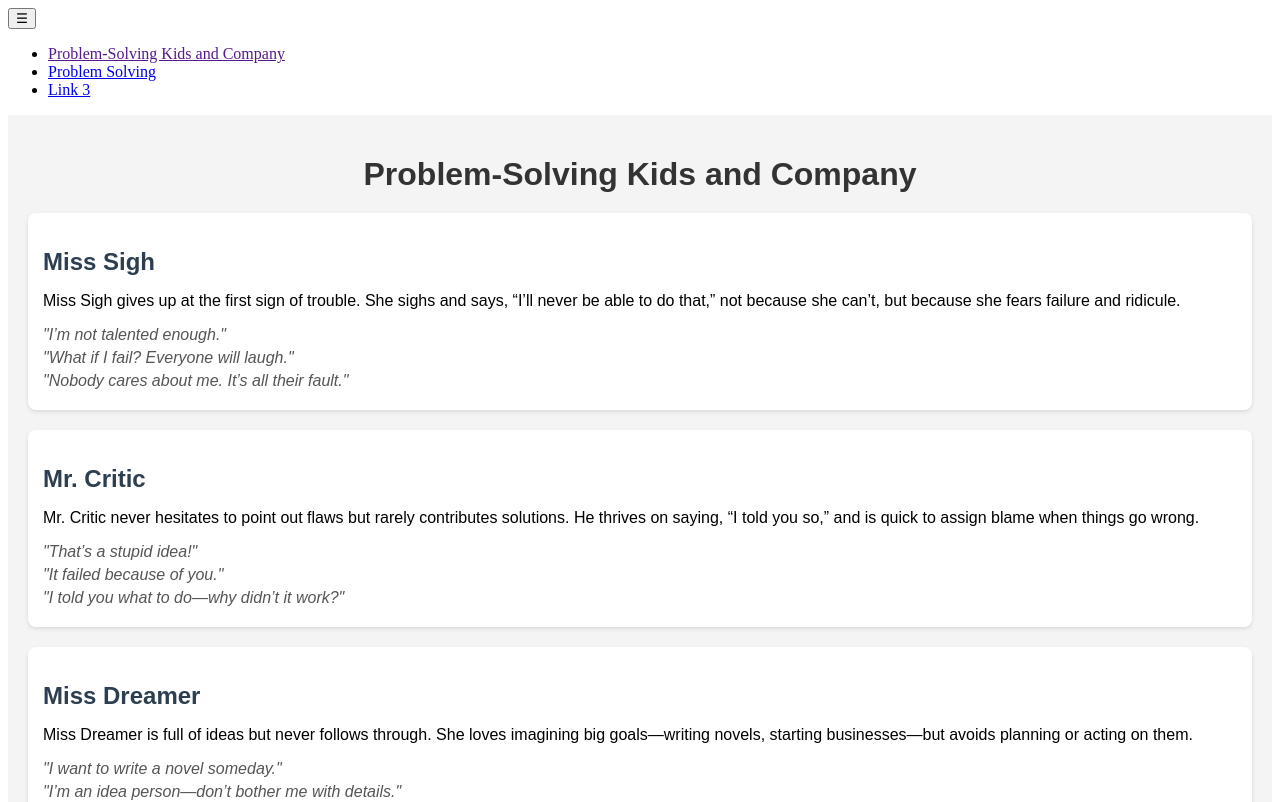
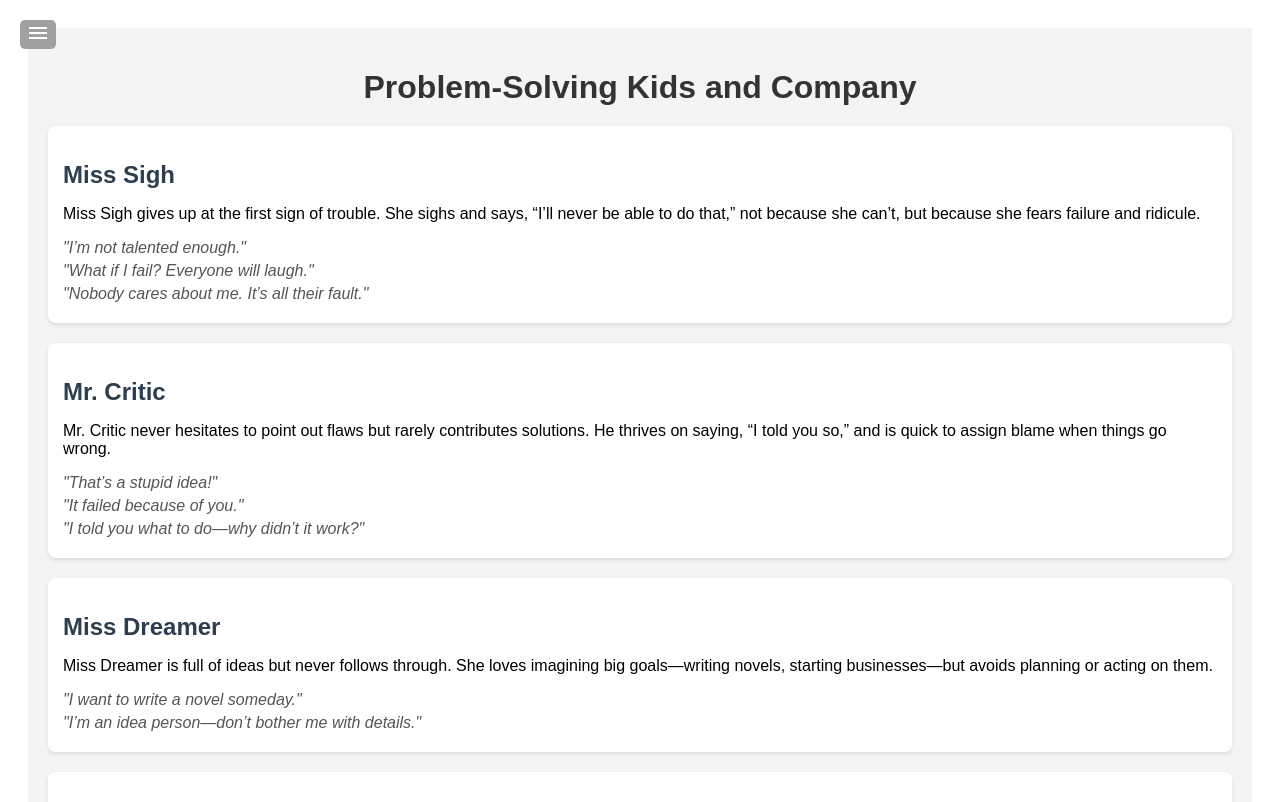
Before and after one commit to ShaikhYusuf/probsolv, an Angular app: page / in a window 1280 px wide. Shown: the top 802 px of the page. Built offline with nearby package versions, Linux system fonts and the light colour scheme.

Commit message:
Create-Menu-Drop-Down

```diff
--- a/src/app/app.component.css
+++ b/src/app/app.component.css
@@ -0,0 +1,75 @@
+/*this is final code*/
+/* Basic container styling */
+.container {
+  position: relative;
+  /* To allow positioning the dropdown on top of other content */
+}
+
+/* Menu button styles */
+.menu-btn {
+  background-color: #a0a0a0;
+  /* New background color for the button */
+  color: white;
+  border: none;
+  cursor: pointer;
+  position: fixed;
+  top: 20px;
+  left: 20px;
+  z-index: 15;
+  /* Ensure it appears above other content */
+  border-radius: 5px;
+  /* Rounded corners */
+}
+
+.menu-btn:hover {
+  background-color: #606060;
+  /* Darker shade on hover */
+}
+
+/* Dropdown Menu Styles */
+.dropdown-menu {
+  position: fixed;
+  top: 60px;
+  /* Position the dropdown below the button */
+  left: 20px;
+  background-color: #909090;
+  /* Darker background for the menu */
+  color: white;
+  width: 250px;
+  border-radius: 8px;
+  box-shadow: 0 4px 8px rgba(0, 0, 0, 0.2);
+  z-index: 10;
+  /* Make sure it's above other content */
+  padding: 10px;
+}
+
+.dropdown-menu ul {
+  list-style-type: none;
+  padding: 0;
+  margin: 0;
+}
+
+.dropdown-menu li {
+  margin: 10px 0;
+}
+
+.dropdown-menu li a {
+  color: white;
+  text-decoration: none;
+  font-size: 18px;
+}
+
+.dropdown-menu li a:hover {
+  text-decoration: underline;
+}
+
+/* Main content section */
+.main-content {
+  padding: 20px;
+  transition: margin-left 0.3s ease;
+}
+
+/* Styling for active menu (if desired) */
+.main-content .active {
+  margin-left: 250px;
+}
--- a/src/app/app.component.html
+++ b/src/app/app.component.html
@@ -1,21 +1,20 @@
 <div class="container">
-  <!-- Toggle Button -->
-  <button class="toggle-btn" (click)="toggleMenu()">☰</button>
+  <!-- Menu Button with Angular Material Icon -->
+  <button class="menu-btn" (click)="toggleMenu()">
+    <mat-icon>menu</mat-icon>
+  </button>
 
-  <!-- Sidebar that gets toggled -->
-  <div class="right-sidebar" [ngClass]="{'active': menuActive}">
-    <!-- Menu links -->
+  <!-- Dropdown Menu -->
+  <div class="dropdown-menu" *ngIf="isMenuActive">
     <ul>
-      <li *ngFor="let item of menuItems">
-        <a [href]="item.url">{{ item.name }}</a>
+      <li *ngFor="let item of menuItems" (click)="selectMenuItem()">
+        <a [routerLink]="item.url">{{ item.name }}</a>
       </li>
     </ul>
   </div>
-
-
 </div>
 
-<div class="container">
-
+<!-- Main Content Section -->
+<div class="main-content">
   <router-outlet></router-outlet>
 </div>
--- a/src/app/app.component.ts
+++ b/src/app/app.component.ts
@@ -13,27 +13,43 @@ import { MatIconModule } from '@angular/material/icon';
 })
 export class AppComponent {
   title = 'probsolve';
-  isSidebarCollapsed = false;
-  isCollapsed = false;
-  menuActive = false;  // Initialize menuActive to false
-
+  isMenuActive = false;  // Initialize menu visibility
   menuItems = [
     { name: 'Problem-Solving Kids and Company', url: '' },
     { name: 'Problem Solving', url: './les2' },
-    { name: 'Link 3', url: '#' },
+    { name: 'Problem-Solving Toolbox: Logic Tree', url: 'les3' },
+    { name: 'SAVE THE MUSHROOM LOVERS!', url: 'les4' },
+    { name: 'Diagnosis of the Situation', url: 'les5' },
+    { name: 'Developing a Hypothesis', url: 'les6' },
+    { name: 'Determining the Analyses and Information Required', url: 'les7' },
+    { name: 'Problem-Solving Toolbox: The Design Plan', url: 'les8' },
+    { name: 'Steps to Developing a Wide Variety of Solutions', url: 'les9' },
+    { name: 'Prioritize the Actions', url: 'les10' },
+    { name: 'Develop an Implementation Plan', url: 'les11' },
+    { name: 'The Outcome of the Mushroom Lovers’ Concert', url: 'les12' },
+    { name: 'Fishy Goals and Solid Achievements', url: 'les13' },
+    { name: 'John’s Big Dream and His First Goal: A Clear Path Forward', url: 'les14' },
+    { name: 'Step 2: Determining the Gap Between the Goal and Current Situation', url: 'les15' },
+    { name: 'Lesson 16: Generating Options and Ideas to Close the Gap', url: 'les16' },
+    { name: 'Lesson 17: Selecting the Best Ideas and Formulating a Hypothesis', url: 'les17' },
+    { name: 'Lesson 18: Problem-Solving Toolbox: Hypothesis Pyramid', url: 'les18' },
+    { name: 'Lesson 19: 4A. Determining the Analyses and Information Required to Test the Hypothesis', url: 'les19' },
+    { name: 'Lesson 20: 4B. Analyze and Develop Action Plan', url: 'les20' },
   ];
 
   // Function to toggle menu visibility
   toggleMenu() {
-    this.menuActive = !this.menuActive;
-  }
-  toggleSidebar() {
-    this.isCollapsed = !this.isCollapsed;
-    console.log('Sidebar collapsed:', this.isCollapsed);
+    this.isMenuActive = !this.isMenuActive;
   }
 
-  toggleSubMenu(item: any) {
-    item.expanded = !item.expanded;
-    console.log('Toggling submenu for:', item.name, 'Expanded:', item.expanded);
+  // Close menu on selecting a menu item
+  selectMenuItem() {
+    this.isMenuActive = false;
   }
+
+  // Listen for the Escape key to close the menu
+  // @HostListener('document:keydown.escape', ['$event'])
+  // onEscapeKey(event: KeyboardEvent) {
+  //   this.isMenuActive = false;
+  // }
 }
--- a/src/index.html
+++ b/src/index.html
@@ -1,13 +1,17 @@
 <!doctype html>
 <html lang="en">
+
 <head>
   <meta charset="utf-8">
   <title>Probsolve</title>
   <base href="/">
   <meta name="viewport" content="width=device-width, initial-scale=1">
   <link rel="icon" type="image/x-icon" href="favicon.ico">
+  <link href="https://fonts.googleapis.com/icon?family=Material+Icons" rel="stylesheet">
 </head>
+
 <body>
   <app-root></app-root>
 </body>
+
 </html>
```
